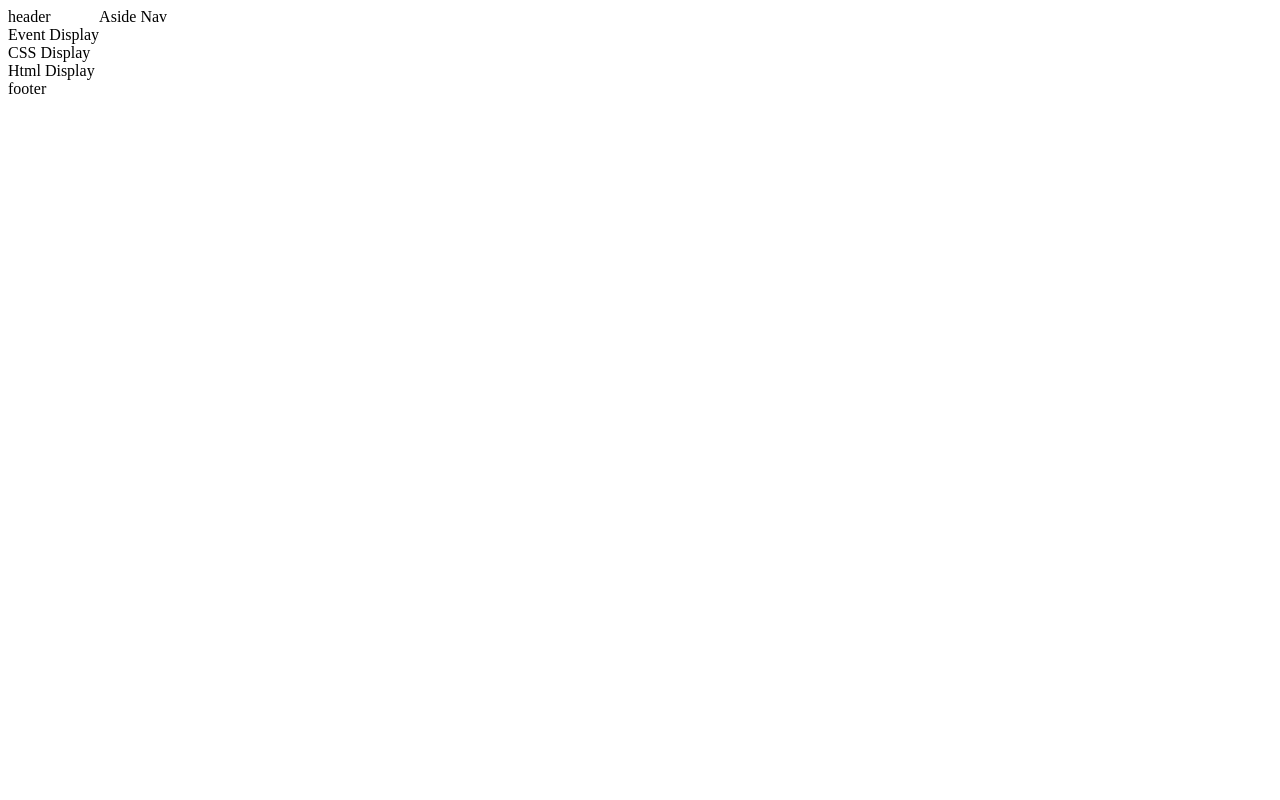
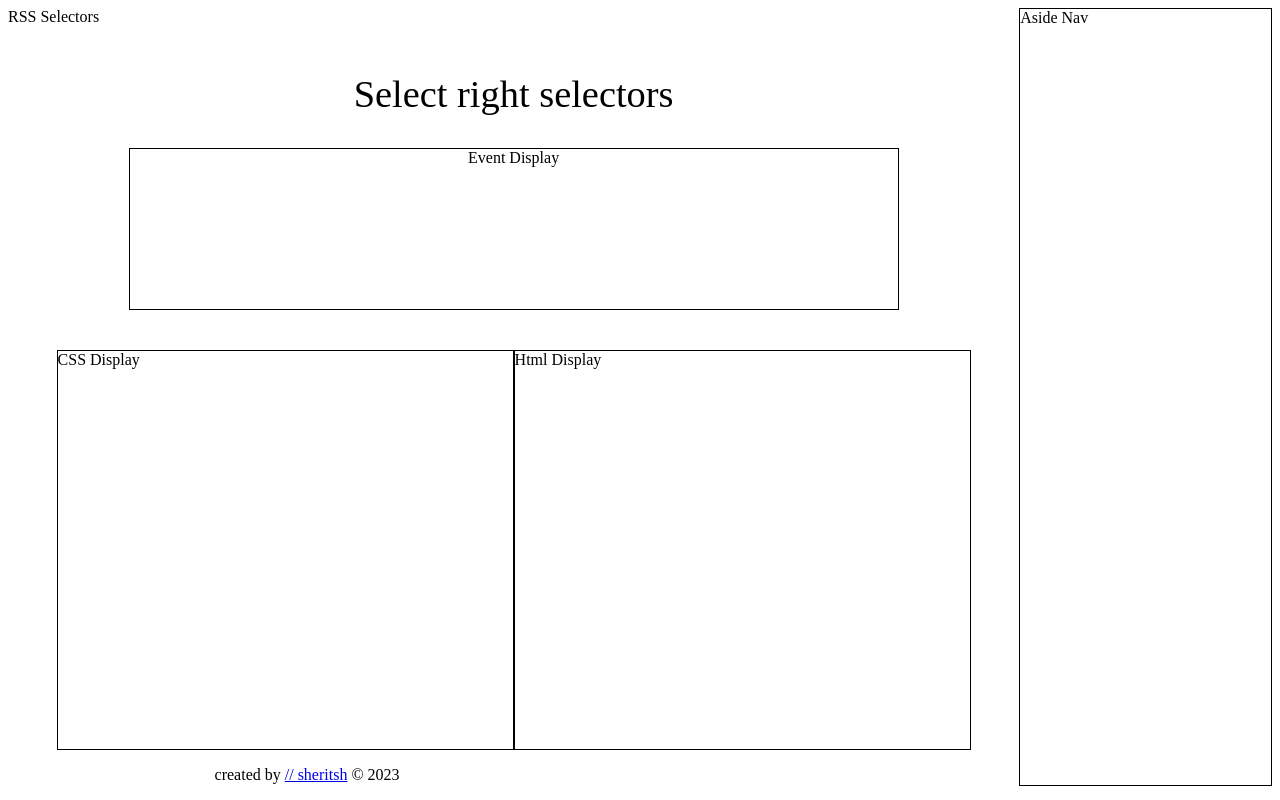
Before and after one commit to sheritsh/rs-css-selectors, a website built with webpack: page rs-css/src/index.html in a window 1280 px wide. Built offline with nearby package versions, Linux system fonts and the light colour scheme.

Commit message:
feat: basic layout

```diff
--- a/rs-css/src/app/app.ts
+++ b/rs-css/src/app/app.ts
@@ -24,8 +24,11 @@ export default class App {
     leftSideContainer.classList.add('left-side');
     const rightSideContainer = document.createElement('div');
     rightSideContainer.classList.add('right-side');
+    const gamingArea = document.createElement('div');
+    gamingArea.classList.add('gaming-area');
+    gamingArea.append(cssDisplay.getHtmlElement(), htmlDisplay.getHtmlElement());
     document.body.appendChild(main.getHtmlElement());
-    leftSideContainer.append(header.getHtmlElement(), eventDisplay.getHtmlElement(), cssDisplay.getHtmlElement(), htmlDisplay.getHtmlElement(), footer.getHtmlElement());
+    leftSideContainer.append(header.getHtmlElement(), eventDisplay.getHtmlElement(), gamingArea, footer.getHtmlElement());
     document.querySelector('.main')?.appendChild(leftSideContainer);
     rightSideContainer.append(navDispay.getHtmlElement());
     document.querySelector('.main')?.appendChild(rightSideContainer);
--- a/rs-css/src/app/view/css-display/css-display.css
+++ b/rs-css/src/app/view/css-display/css-display.css
@@ -0,0 +1,4 @@
+.css-display {
+  width: 45%;
+  border: 1px solid black;
+}
--- a/rs-css/src/app/view/event-display/event-display.css
+++ b/rs-css/src/app/view/event-display/event-display.css
@@ -0,0 +1,8 @@
+.event-display {
+  display: flex;
+  justify-content: center;
+  height: 20vh;
+  border: 1px solid black;
+  margin: 0 auto 5vh;
+  width: 60vw;
+}
--- a/rs-css/src/app/view/footer/footer-html.ts
+++ b/rs-css/src/app/view/footer/footer-html.ts
@@ -1,3 +1,3 @@
-const footerHTML = '<div>footer</div>';
+const footerHTML = `<div>created by <a href="https://github.com/sheritsh">// sheritsh</a> © 2023</div><div><a href="https://rs.school/js/"><img src="../assets/svg/rs_logo.svg" alt="RS School logo"></div>`;
 
 export default footerHTML;
--- a/rs-css/src/app/view/footer/footer.css
+++ b/rs-css/src/app/view/footer/footer.css
@@ -0,0 +1,5 @@
+.footer {
+  margin-top: 2vh;
+  display: flex;
+  justify-content: space-around;
+}
--- a/rs-css/src/app/view/header/header-html.ts
+++ b/rs-css/src/app/view/header/header-html.ts
@@ -1,3 +1,3 @@
-const headerHTML = '<div>header</div>';
+const headerHTML = '<div>RSS Selectors</div><h2>Select right selectors</h2>';
 
 export default headerHTML;
--- a/rs-css/src/app/view/header/header.css
+++ b/rs-css/src/app/view/header/header.css
@@ -0,0 +1,9 @@
+.header div {
+  height: 4vh;
+}
+
+h2 {
+  font-size: 3vw;
+  text-align: center;
+  font-weight: 400;
+}
--- a/rs-css/src/app/view/html-display/html-display.css
+++ b/rs-css/src/app/view/html-display/html-display.css
@@ -0,0 +1,4 @@
+.html-display {
+  width: 45%;
+  border: 1px solid black;
+}
--- a/rs-css/src/app/view/nav-display/nav-display.css
+++ b/rs-css/src/app/view/nav-display/nav-display.css
@@ -0,0 +1,4 @@
+.nav-display {
+  border: 1px solid black;
+  height: 100%;
+}
--- a/rs-css/src/app/view/view.ts
+++ b/rs-css/src/app/view/view.ts
@@ -8,11 +8,11 @@ export default abstract class View {
     this.elementCreator = this.createView(params);
   }
 
-  getHtmlElement() {
+  getHtmlElement(): HTMLElement {
     return this.elementCreator.getElement();
   }
 
-  createView(params: IViewParams) {
+  createView(params: IViewParams): ElementFabrics {
     const elementParams: IViewParams = {
       tag: params.tag,
       classNames: params.classNames,
@@ -21,4 +21,5 @@ export default abstract class View {
     const elementCreator = new ElementFabrics(elementParams);
     return elementCreator;
   }
+
 }
--- a/rs-css/src/styles/style.css
+++ b/rs-css/src/styles/style.css
@@ -1,3 +1,21 @@
 .main {
   display: flex;
 }
+
+.left-side {
+  width: 80vw;
+}
+
+h2 {
+  font-size: 24px;
+}
+
+.gaming-area {
+  display: flex;
+  justify-content: center;
+  height: 50vh;
+}
+
+.right-side {
+  width: 20vw;
+}
```
Also changed, not shown: rs-css/assets/svg/rs_logo.svg (added), rs-css/package.json (line endings or trailing spaces).
